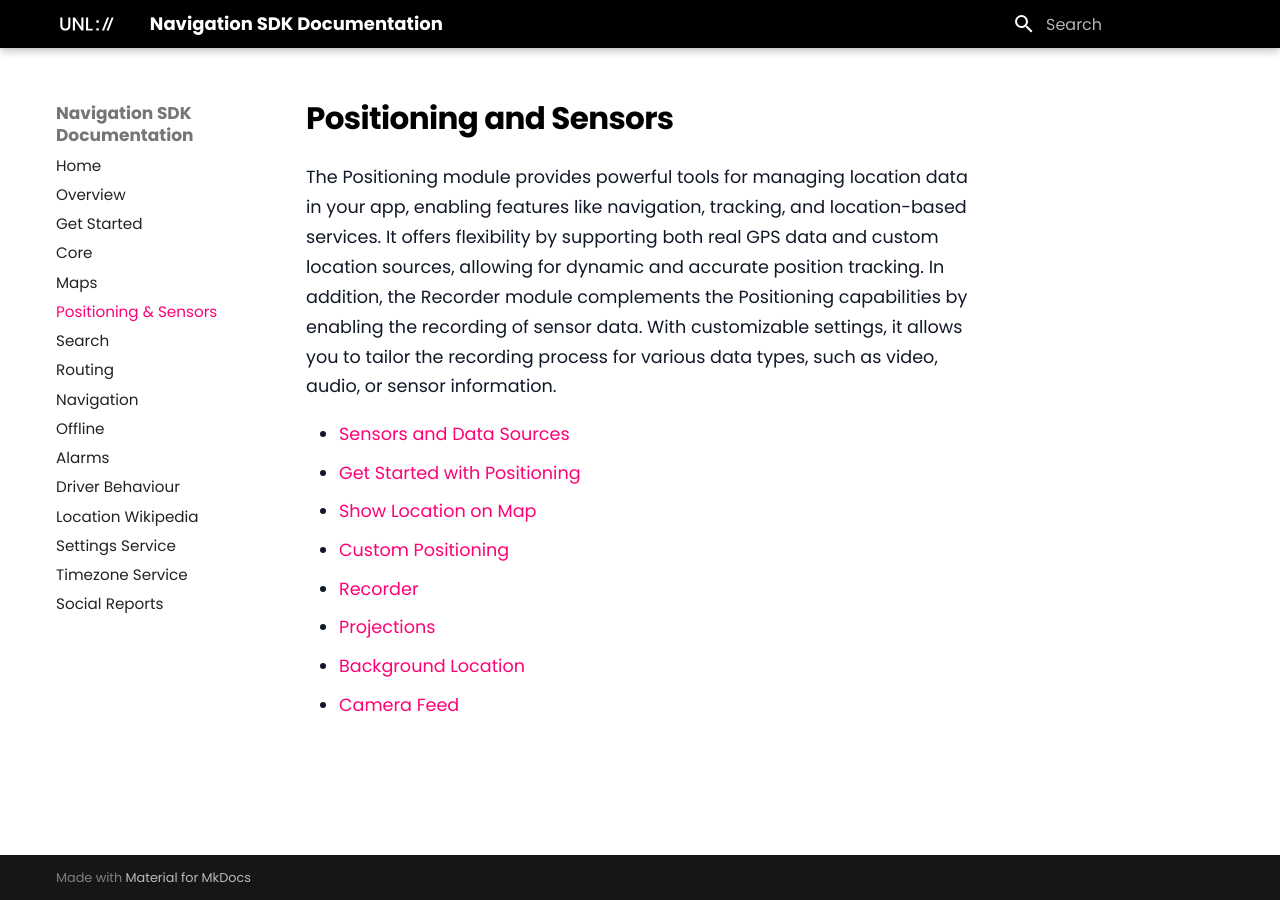
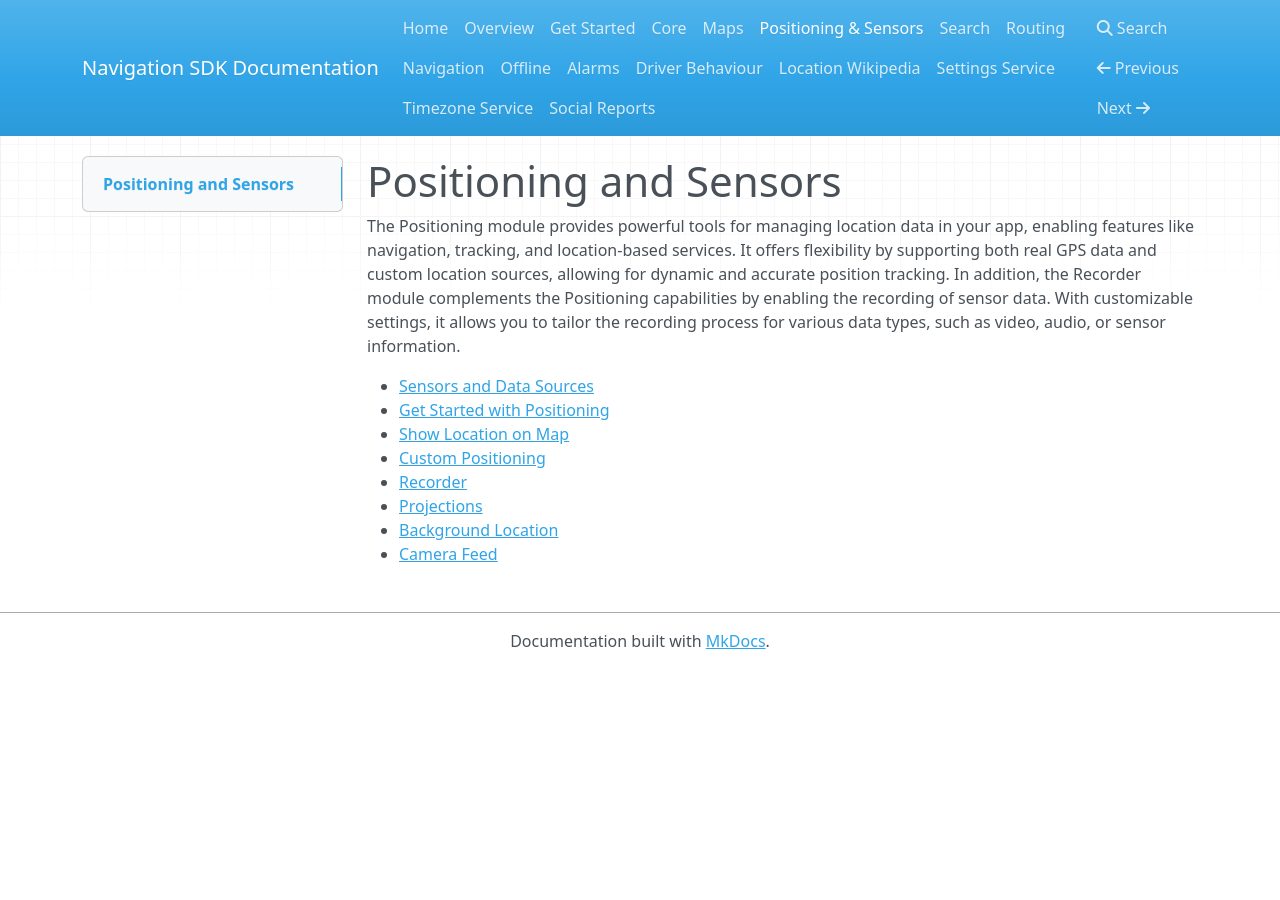
Before and after one commit to u-n-l/navigation-sdk, an MkDocs documentation site: the page built from docs/05-Positioning & Sensors/index.md, in a window 1280 px wide. Built offline with MkDocs 1.6.1, drawn with Linux system fonts in a browser that asks for light colours; nearby versions of some CDN libraries.

Commit message:
revert mkdocs changes

```diff
--- a/mkdocs.yml
+++ b/mkdocs.yml
@@ -2,7 +2,7 @@ site_name: Navigation SDK Documentation
 site_url: https://u-n-l.github.io/navigation-sdk/
 
 theme:
-  name: material
+  name: mkdocs
   logo: assets/UNL logo_white.svg
   favicon: assets/Flavicon.png
   font:
@@ -25,7 +25,6 @@ markdown_extensions:
   - admonition
   - toc:
       permalink: true
-  - pymdownx.highlight
   - pymdownx.superfences
   - pymdownx.details
 
```
